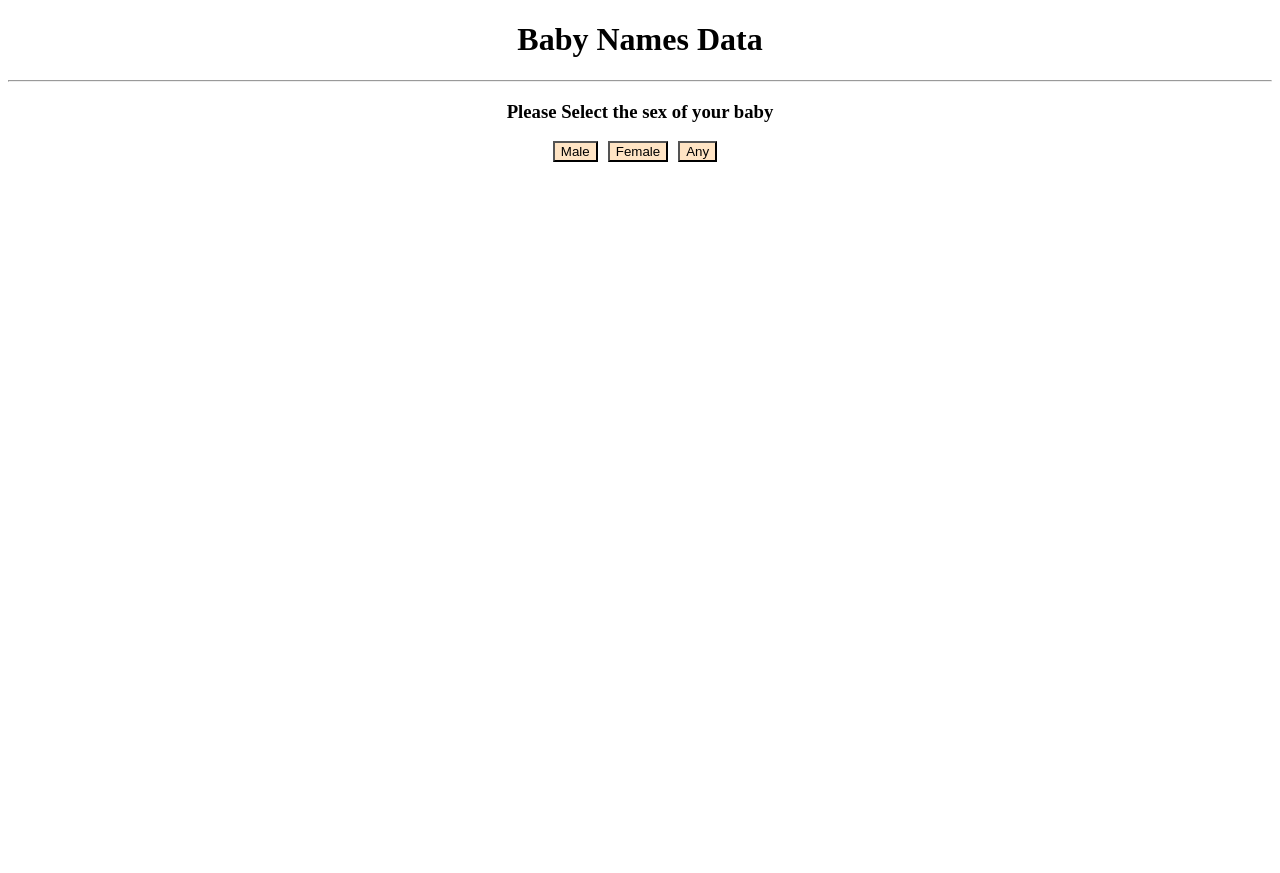
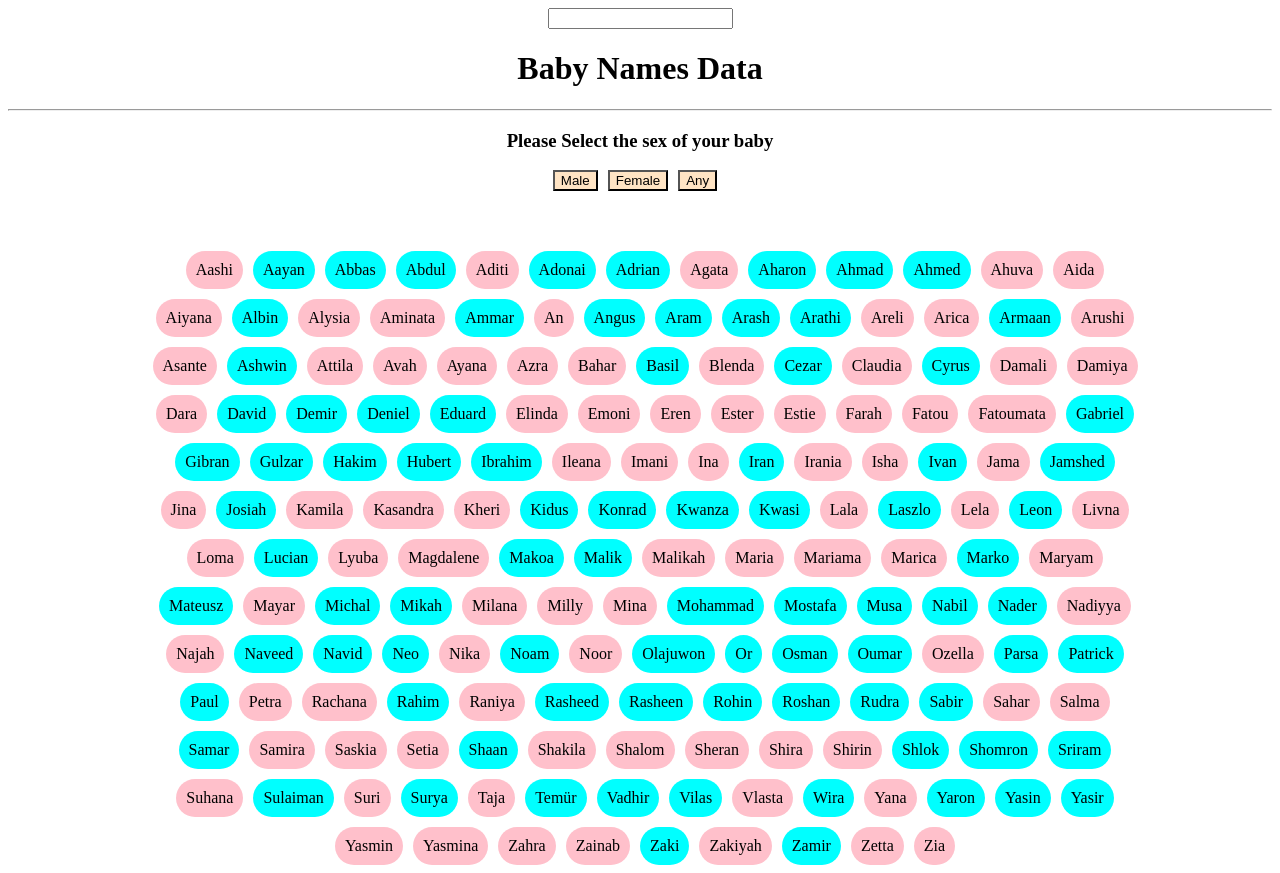
Before and after one commit to arshaikhh/baby-names, a React (Create React App) app: page / in a window 1280 px wide. Before the commit the page ends 800 px from the top, so only its background shows below. Built offline with nearby package versions, Linux system fonts and the light colour scheme.

Commit message:
added search-bar

```diff
--- a/src/App.tsx
+++ b/src/App.tsx
@@ -17,7 +17,7 @@ interface Properties {
 }
 
 function App(): JSX.Element {
-  const [Names, setNames] = useState<Properties[]>([]);
+  const [Names, setNames] = useState<Properties[]>(anyNames);
 
   const maleClick = () => setNames(maleNames);
   const femaleClick = () => setNames(femaleNames);
@@ -25,6 +25,9 @@ function App(): JSX.Element {
 
   return (
     <>
+      <input
+      onChange={(e)=>setNames(anyNames.filter(x=>(x.name.toLowerCase().indexOf(e.target.value.toLowerCase()))===0))}
+      />
       <h1>Baby Names Data</h1>
       <hr />
       <h3>Please Select the sex of your baby</h3>
```
